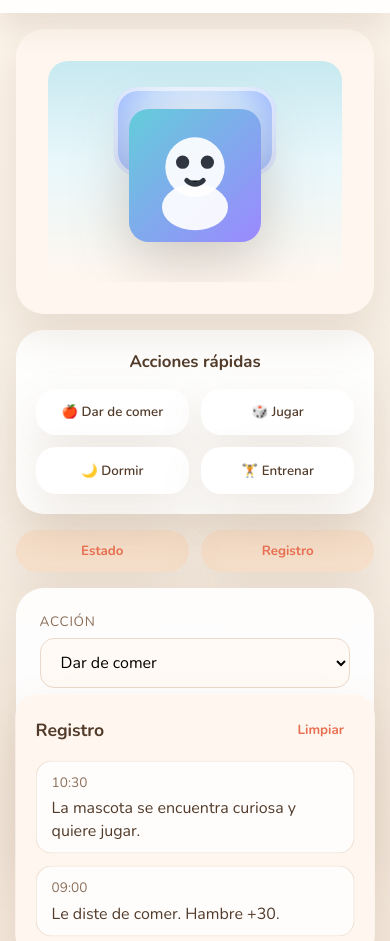
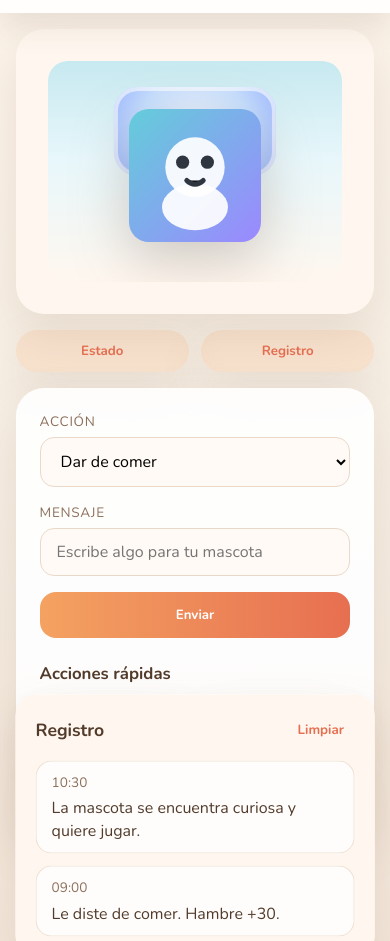
Before and after one commit to Josu31506/mascota_virtual, a plain HTML site: page index.html in a window 390 px wide. Shown: the part 149-1090 px from the top of the page. Drawn offline with nearby package versions, Linux system fonts and the light colour scheme.

Commit message:
Add mobile quick actions menu

```diff
--- a/index.html
+++ b/index.html
@@ -144,49 +144,6 @@
         </aside>
       </main>
 
-      <section
-        class="mobile-quick-actions"
-        id="mobile-quick-actions"
-        aria-label="Acciones rápidas móviles"
-        data-quick-actions
-      >
-        <h2 class="mobile-quick-actions__title">Acciones rápidas</h2>
-        <div class="mobile-quick-actions__grid">
-          <button
-            class="mobile-quick-actions__button"
-            data-action="feed"
-            data-action-button
-            type="button"
-          >
-            🍎 Dar de comer
-          </button>
-          <button
-            class="mobile-quick-actions__button"
-            data-action="play"
-            data-action-button
-            type="button"
-          >
-            🎲 Jugar
-          </button>
-          <button
-            class="mobile-quick-actions__button"
-            data-action="sleep"
-            data-action-button
-            type="button"
-          >
-            🌙 Dormir
-          </button>
-          <button
-            class="mobile-quick-actions__button"
-            data-action="train"
-            data-action-button
-            type="button"
-          >
-            🏋️ Entrenar
-          </button>
-        </div>
-      </section>
-
       <div
         class="mobile-sheet-toggles"
         role="group"
@@ -257,6 +214,48 @@
             </li>
           </ul>
         </section>
+
+        <nav
+          class="mobile-actions"
+          aria-label="Acciones rápidas móviles"
+          data-quick-actions
+        >
+          <h2 class="mobile-actions__title">Acciones rápidas</h2>
+          <div class="mobile-actions__grid">
+            <button
+              class="mobile-actions__button"
+              data-action="feed"
+              data-action-button
+              type="button"
+            >
+              🍎 Dar de comer
+            </button>
+            <button
+              class="mobile-actions__button"
+              data-action="play"
+              data-action-button
+              type="button"
+            >
+              🎲 Jugar
+            </button>
+            <button
+              class="mobile-actions__button"
+              data-action="sleep"
+              data-action-button
+              type="button"
+            >
+              🌙 Dormir
+            </button>
+            <button
+              class="mobile-actions__button"
+              data-action="train"
+              data-action-button
+              type="button"
+            >
+              🏋️ Entrenar
+            </button>
+          </div>
+        </nav>
       </section>
 
       <footer class="app-footer">
--- a/scripts.js
+++ b/scripts.js
@@ -11,7 +11,9 @@ const ui = {
   attributeProgressLabel: document.querySelector("#attribute-progress-label"),
   refreshButton: document.querySelector("#refresh-status"),
   actionForm: document.querySelector("#action-form"),
-  quickActionButtons: document.querySelectorAll("[data-action-button]"),
+  quickActionButtons: document.querySelectorAll(
+    ".side-panel--actions [data-action-button], .mobile-actions [data-action-button]"
+  ),
   logList: document.querySelector("#log-list"),
   logItemTemplate: document.querySelector("#log-item-template"),
   clearLogButton: document.querySelector("#clear-log"),
--- a/styles.css
+++ b/styles.css
@@ -214,45 +214,46 @@ progress::-moz-progress-bar {
   text-align: center;
 }
 
-.mobile-quick-actions {
+.mobile-actions {
   display: none;
+  grid-column: 1 / -1;
+  gap: 1rem;
 }
 
-.mobile-quick-actions__title {
+.mobile-actions__title {
   margin: 0;
   font-size: 1.05rem;
   font-weight: 700;
-  text-align: center;
 }
 
-.mobile-quick-actions__grid {
+.mobile-actions__grid {
   display: grid;
   gap: 0.75rem;
 }
 
-.mobile-quick-actions__button {
+.mobile-actions__button {
   border: none;
   border-radius: 20px;
-  padding: 0.9rem 1rem;
+  padding: 0.95rem 1.1rem;
   background: var(--color-surface);
   box-shadow: var(--shadow-soft);
   font-weight: 600;
   color: var(--color-text);
   display: flex;
   align-items: center;
-  gap: 0.65rem;
-  justify-content: flex-start;
+  gap: 0.75rem;
+  justify-content: center;
   cursor: pointer;
   transition: transform 0.2s ease, box-shadow 0.2s ease;
   text-align: center;
 }
 
-.mobile-quick-actions__button:hover {
+.mobile-actions__button:hover {
   transform: translateY(-3px);
   box-shadow: 0 18px 30px rgba(139, 105, 79, 0.18);
 }
 
-.mobile-quick-actions__button:focus-visible,
+.mobile-actions__button:focus-visible,
 .sheet-toggle:focus-visible {
   outline: 3px solid rgba(244, 162, 97, 0.7);
   outline-offset: 2px;
@@ -523,6 +524,18 @@ progress::-moz-progress-bar {
   .side-panel--actions {
     display: none;
   }
+
+  .mobile-actions {
+    display: grid;
+    padding: 1rem;
+    background: rgba(255, 255, 255, 0.82);
+    border-radius: 20px;
+    box-shadow: var(--shadow-soft);
+  }
+
+  .mobile-actions__grid {
+    grid-template-columns: repeat(auto-fit, minmax(150px, 1fr));
+  }
 }
 
 @media (max-width: 840px) {
@@ -551,23 +564,14 @@ progress::-moz-progress-bar {
     padding-bottom: 6rem;
   }
 
-  .mobile-quick-actions {
-    display: grid;
-    gap: 1rem;
-    width: min(1100px, 92vw);
-    margin: 0 auto;
-    background: rgba(255, 255, 255, 0.92);
-    border-radius: var(--radius-large);
-    padding: 1.25rem;
-    box-shadow: var(--shadow-soft);
+  .mobile-actions {
+    padding: 0;
+    background: none;
+    box-shadow: none;
   }
 
-  .mobile-quick-actions__grid {
+  .mobile-actions__grid {
     grid-template-columns: repeat(auto-fit, minmax(140px, 1fr));
-  }
-
-  .mobile-quick-actions__button {
-    justify-content: center;
   }
 
   .mobile-sheet-toggles {
@@ -616,4 +620,8 @@ progress::-moz-progress-bar {
   .dock-form {
     grid-template-columns: 1fr;
   }
+
+  .mobile-actions__grid {
+    grid-template-columns: repeat(auto-fit, minmax(120px, 1fr));
+  }
 }
```
